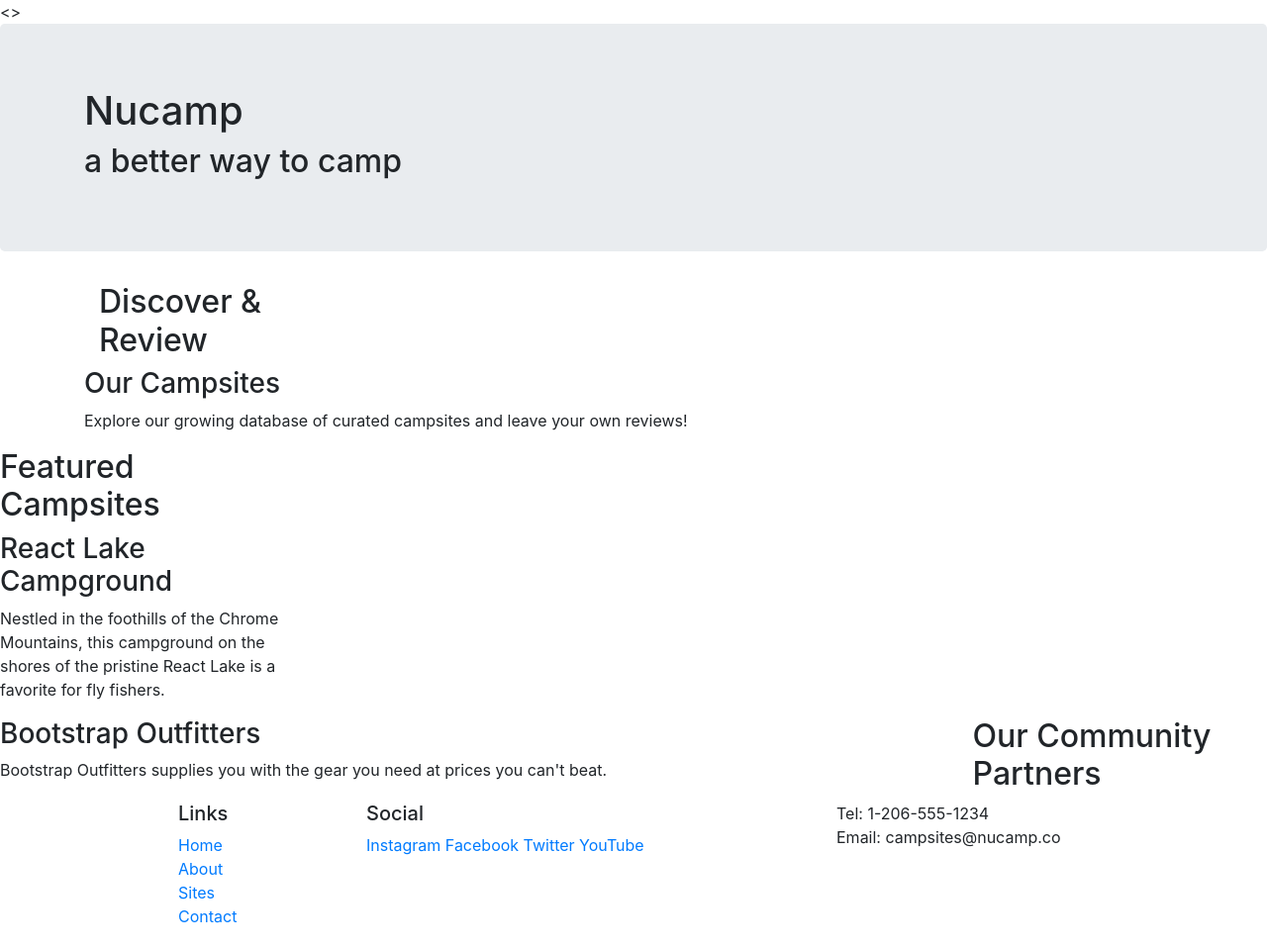
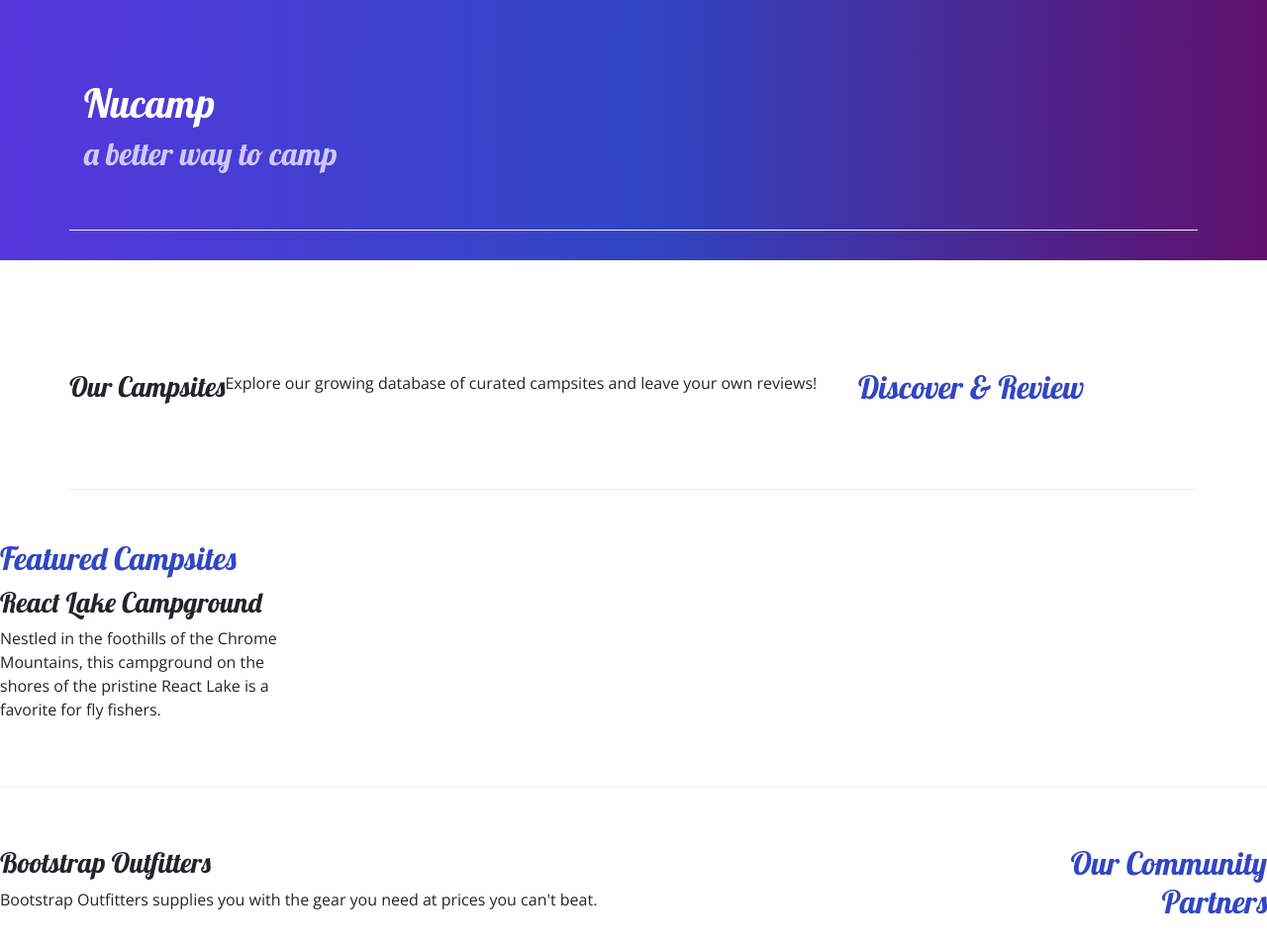
Before and after one commit to SameasDiscordxd/nucampsite, a website: page index.html in a window 1280 px wide. Shown: the top 957 px of the page at 99% size. Drawn offline with nearby package versions, Linux system fonts and the light colour scheme.

Commit message:
nucampsite

```diff
--- /dev/null
+++ b/css/styles.css
@@ -0,0 +1,32 @@
+body {
+    font-family: "Open Sans", sans-serif;
+}
+
+h1, h2, h3 {
+    font-family: "Lobster", cursive;
+}
+
+h2 {
+    color: #3046C5;
+}
+
+header h2 {
+    color: #CEC8FF;
+}
+
+footer {
+    background-image: linear-gradient(#CEC8FF, white);
+    padding: 20px 0;
+}
+
+.jumbotron {
+    padding: 30px;
+    background-image: linear-gradient(to right, #5637DD, #3046C5, #60106B);
+    color: white;
+}
+
+.row-content {
+    padding: 50px 0;
+    border-bottom: 1px ridge;
+    min-height: 200px;
+}
--- a/index.html
+++ b/index.html
@@ -8,15 +8,17 @@
 
     <!-- Bootstrap CSS -->
     <link rel="stylesheet" href="node_modules/bootstrap/dist/css/bootstrap.min.css" />
-
-    <title>Nucamp: A Better Way To Camp</title>
+<!--Additional CSS must be placed after Bootstrap CSS-->
+<link rel="stylesheet" href="https://fonts.googleapis.com/css?family=Lobster|Open+Sans"/>
+<link rel="stylesheet" href="css/styles.css"/>
+<title>Nucamp: A Better Way To Camp</title>
 </head>
 
-<>
 
-    <header class="jumbotron">
+
+    <header class="jumbotron jumbotron-fluid">
         <div class="container">
-            <div class="row">
+            <div class="row row-content">
                 <div class="col">
             <h1>Nucamp</h1>
             <h2>a better way to camp</h2>
@@ -26,16 +28,16 @@
     </header>
 
     <div class="container">
-        <div class="row"></div>
+        <div class="row row-content align-items-center">
             <div class="col-sm-4 order-sm-last col-md-3">
-        <h2>Discover & Review</h2>
+        <h2 class="text-sm-right">Discover & Review</h2>
             </div>
         <h3>Our Campsites</h3>
         <p>Explore our growing database of curated campsites and leave your own reviews!</p>
         </div>
     </div>
 
-    <div class="row">
+    <div class="row row-content align-items-center">
         <div class="col-sm-4 col-md-3">
         <h2>Featured Campsites</h2>
         <h3>React Lake Campground</h3>
@@ -45,9 +47,9 @@
 
 
 
-    <div class="row">
+    <div class="row row-content align-items-center">
         <div class="col-sm-4 order-sm-last col-md-3">
-            <h2>Our Community Partners</h2>
+            <h2 class="text-sm-right">Our Community Partners</h2>
         </div>
         <div class="col">
             <h3>Bootstrap Outfitters</h3>
@@ -68,14 +70,14 @@
                     <li><a href="#">Contact</a></li>
                 </ul>
             </div>
-            <div class="col-6 col-sm-5">
+            <div class="col-6 col-sm-5 text-center">
                 <h5>Social</h5>
                 <a href="http://instagram.com/">Instagram</a>
                 <a href="http://facebook.com/">Facebook</a>
                 <a href="http://twitter.com/">Twitter</a>
                 <a href="http://youtube.com/">YouTube</a>
             </div>
-            <div class="col-sm-4">
+            <div class="col-sm-4 text-center">
                 Tel: 1-206-555-1234<br />
                 Email: campsites@nucamp.co
             </div>
```
